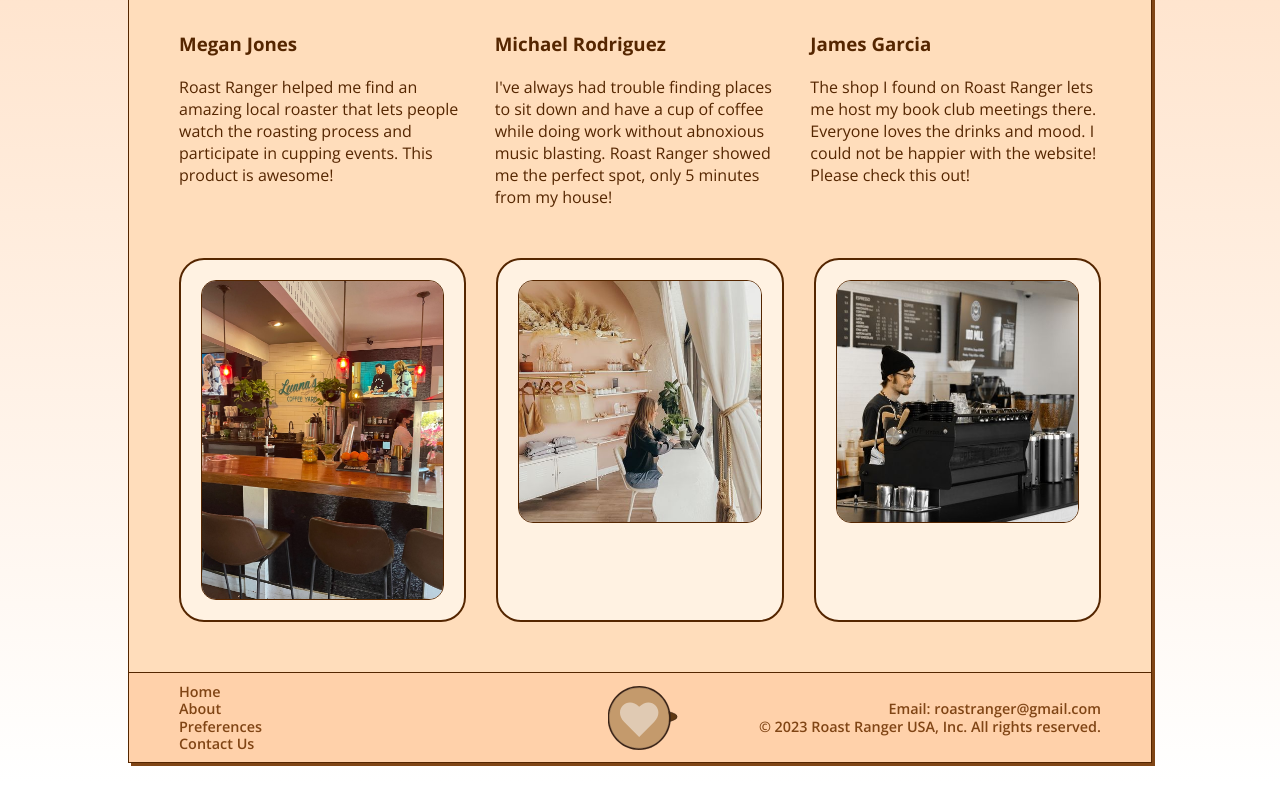
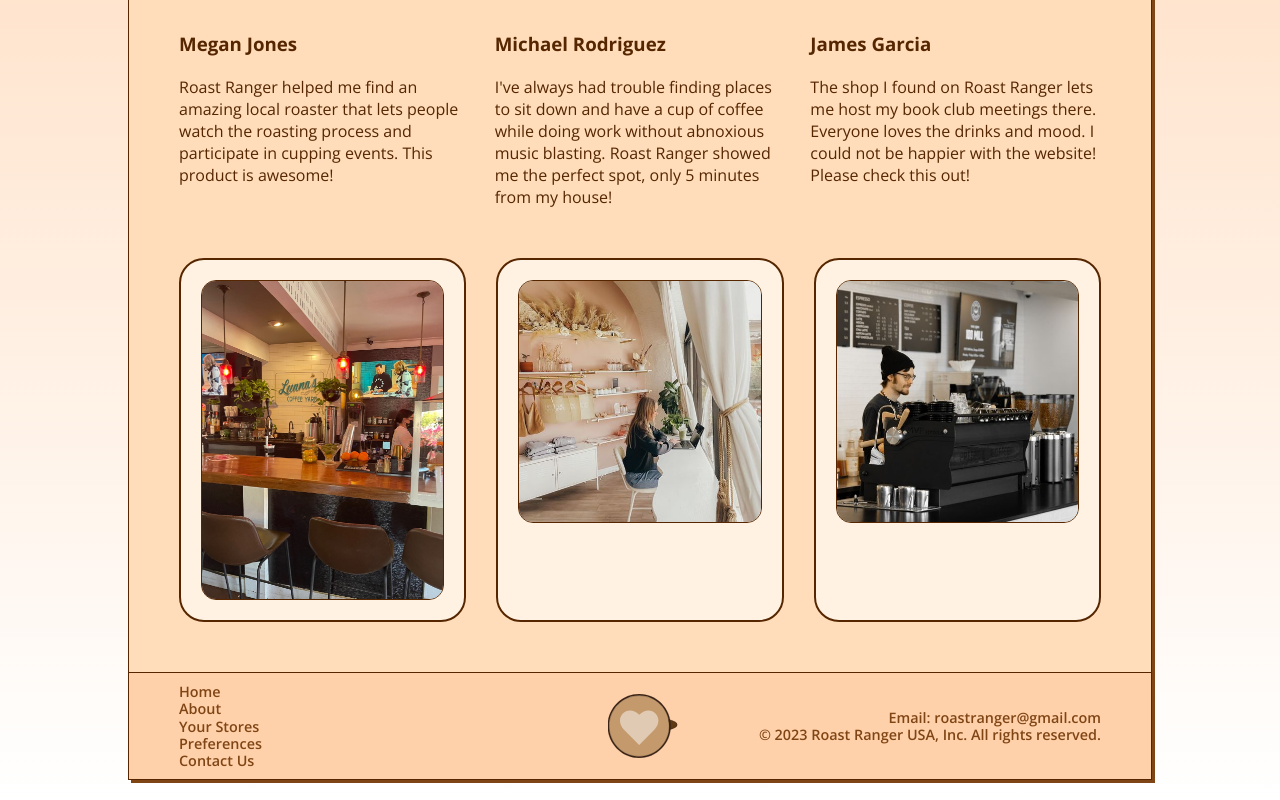
Before and after one commit to gbstorey/RoastRanger, a React (Vite) app in the folder CIS300_final/: page / in a window 1280 px wide. Shown: the part 596-1396 px from the top of the page. Built offline with nearby package versions, Linux system fonts and the light colour scheme; grey boxes are pictures that could not be loaded.

Commit message:
Quick footer fix

```diff
--- a/CIS300_final/src/sections/Footer.jsx
+++ b/CIS300_final/src/sections/Footer.jsx
@@ -10,6 +10,9 @@ const Footer = () => {
                 </li>
                 <li>
                     <NavLink to={"/about"}>About</NavLink>
+                </li>
+                <li>
+                    <NavLink to={"/your_stores"}>Your Stores</NavLink>
                 </li>
                 <li>
                     <NavLink to={"/preferences"}>Preferences</NavLink>
```
